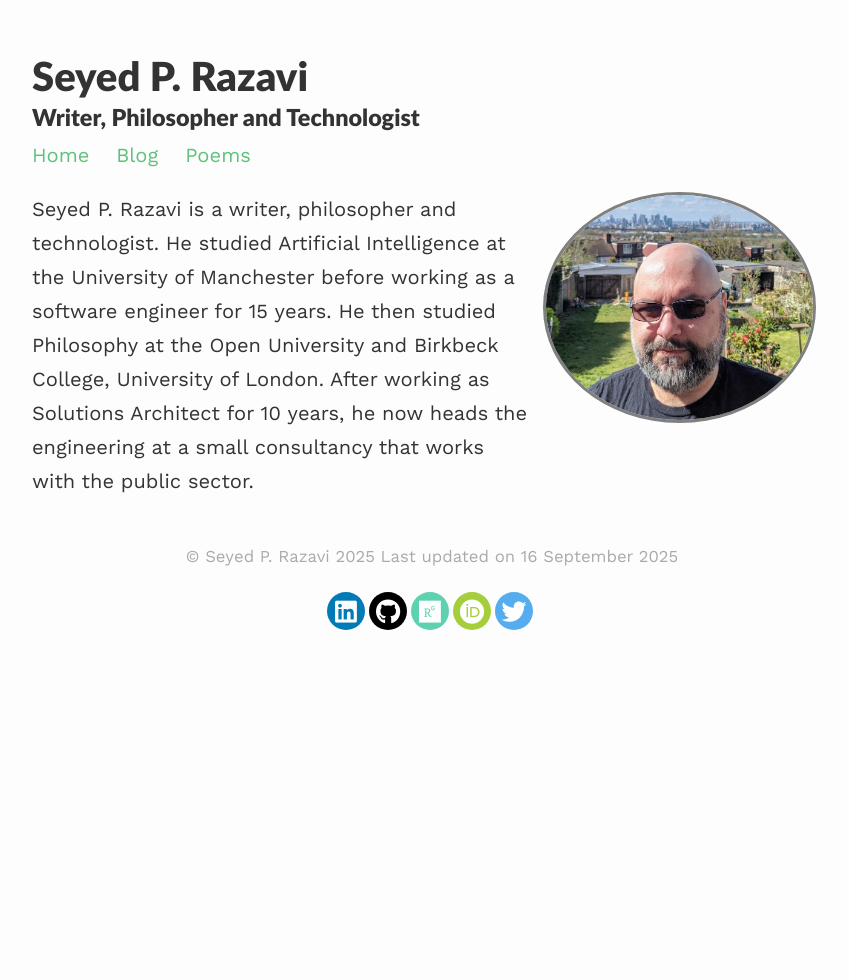
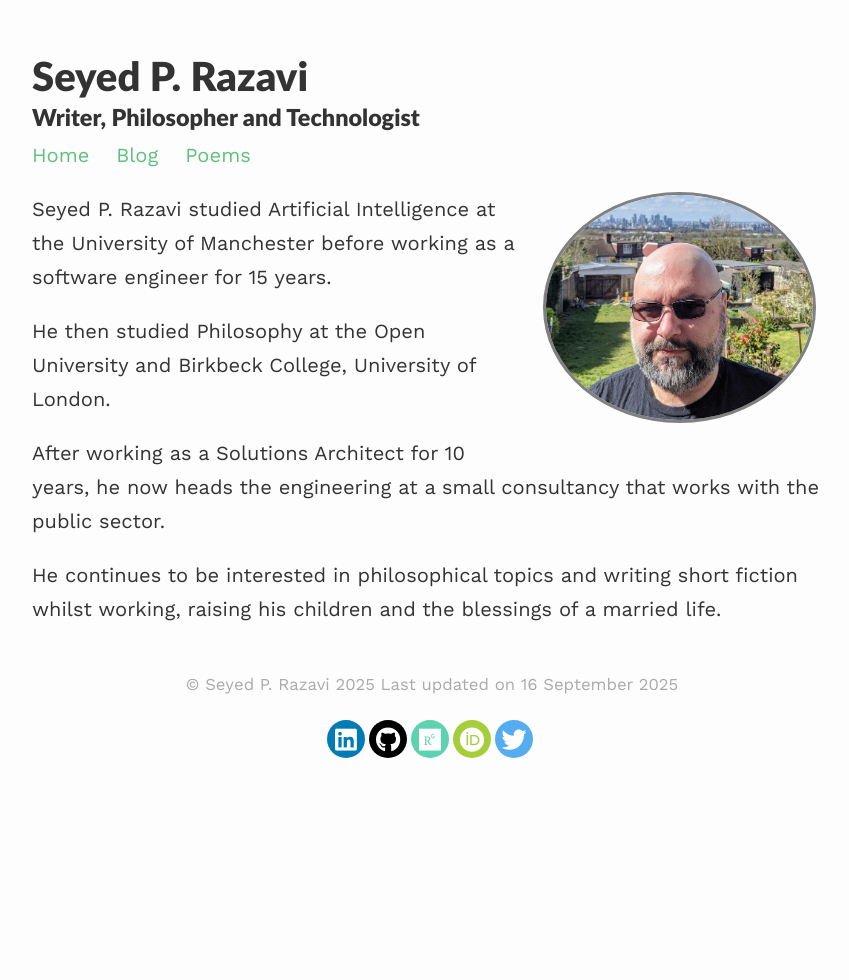
Before and after one commit to seyedrazavi/seyedrazavi.github.io, a Jekyll site: the page built from index.md, in a window 1280 px wide. Shown: the whole page, without its empty margins (208-1057 px from the left). Built offline with Jekyll 4.4.1, drawn with Linux system fonts in a browser that asks for light colours; nearby versions of some CDN libraries.

Commit message:
Update index.md

```diff
--- a/index.md
+++ b/index.md
@@ -7,4 +7,10 @@ profile:
 published: true
 ---
 
-Seyed P. Razavi is a writer, philosopher and technologist. He studied Artificial Intelligence at the University of Manchester before working as a software engineer for 15 years. He then studied Philosophy at the Open University and Birkbeck College, University of London. After working as Solutions Architect for 10 years, he now heads the engineering at a small consultancy that works with the public sector.
+Seyed P. Razavi studied Artificial Intelligence at the University of Manchester before working as a software engineer for 15 years.
+
+He then studied Philosophy at the Open University and Birkbeck College, University of London.
+
+After working as a Solutions Architect for 10 years, he now heads the engineering at a small consultancy that works with the public sector.
+
+He continues to be interested in philosophical topics and writing short fiction whilst working, raising his children and the blessings of a married life.
```
